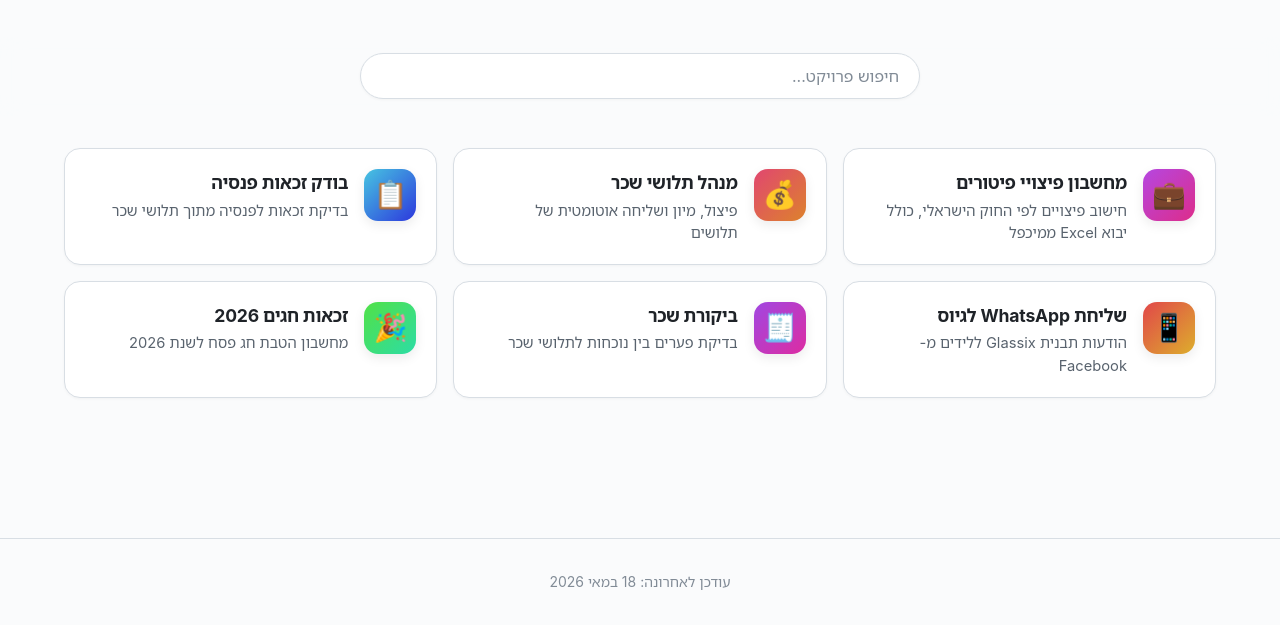
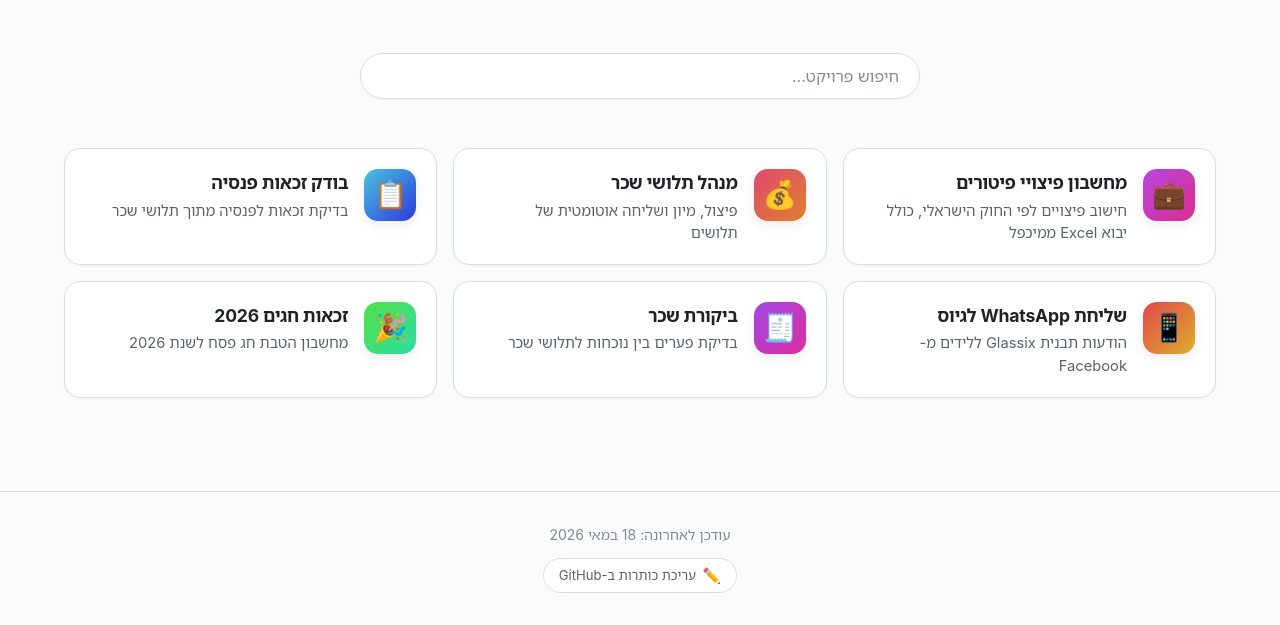
Before and after one commit to oren3443-hue/portfolio-hub, a plain HTML site: page index.html in a window 1280 px wide. Shown: the part 175-800 px from the top of the page. Drawn offline with Linux system fonts and the light colour scheme.

Commit message:
Add edit-titles link in footer pointing to GitHub web editor

```diff
--- a/index.html
+++ b/index.html
@@ -275,6 +275,10 @@
       font-size: 0.875rem;
       border-top: 1px solid var(--border);
       margin-top: 1rem;
+      display: flex;
+      flex-direction: column;
+      align-items: center;
+      gap: 0.75rem;
     }
 
     footer a {
@@ -284,6 +288,34 @@
 
     footer a:hover {
       text-decoration: underline;
+    }
+
+    .edit-link {
+      display: inline-flex;
+      align-items: center;
+      gap: 0.4rem;
+      padding: 0.4rem 0.9rem;
+      background: var(--bg-card);
+      border: 1px solid var(--border);
+      border-radius: 999px;
+      color: var(--text-muted) !important;
+      font-size: 0.82rem;
+      text-decoration: none;
+      transition: all 0.15s;
+    }
+
+    .edit-link:hover,
+    .edit-link:focus-visible {
+      color: var(--accent) !important;
+      border-color: var(--accent);
+      background: var(--accent-glow);
+      text-decoration: none !important;
+      outline: none;
+    }
+
+    .edit-link-icon {
+      font-size: 0.95rem;
+      line-height: 1;
     }
 
     @media (max-width: 480px) {
@@ -324,6 +356,15 @@
 
   <footer>
     <div id="footer-text">עודכן לאחרונה: —</div>
+    <a
+      class="edit-link"
+      href="https://github.com/oren3443-hue/portfolio-hub/edit/main/index.html"
+      target="_blank"
+      rel="noopener noreferrer"
+      title="פותח את הקובץ בעורך של GitHub. שמירה דורשת הרשאת כתיבה לריפו.">
+      <span class="edit-link-icon" aria-hidden="true">✏️</span>
+      <span>עריכת כותרות ב-GitHub</span>
+    </a>
   </footer>
 
   <script>
```
